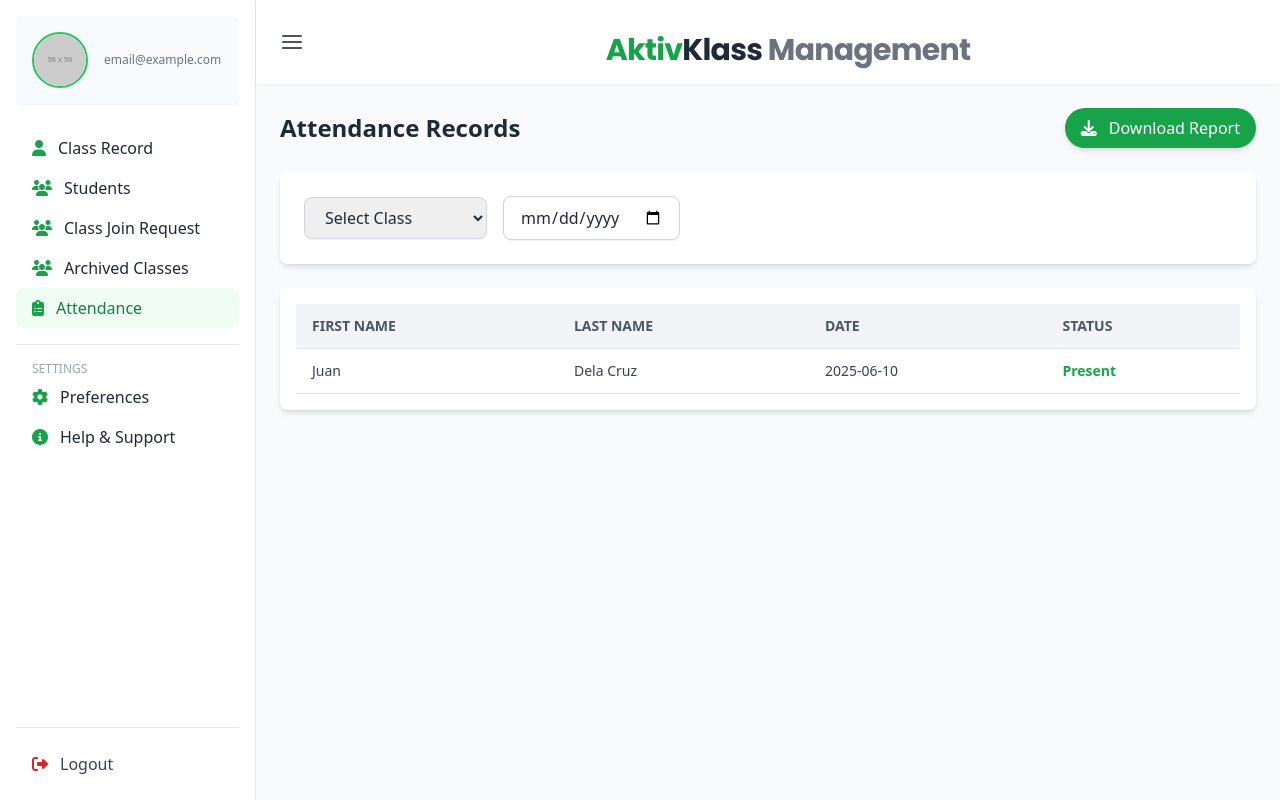
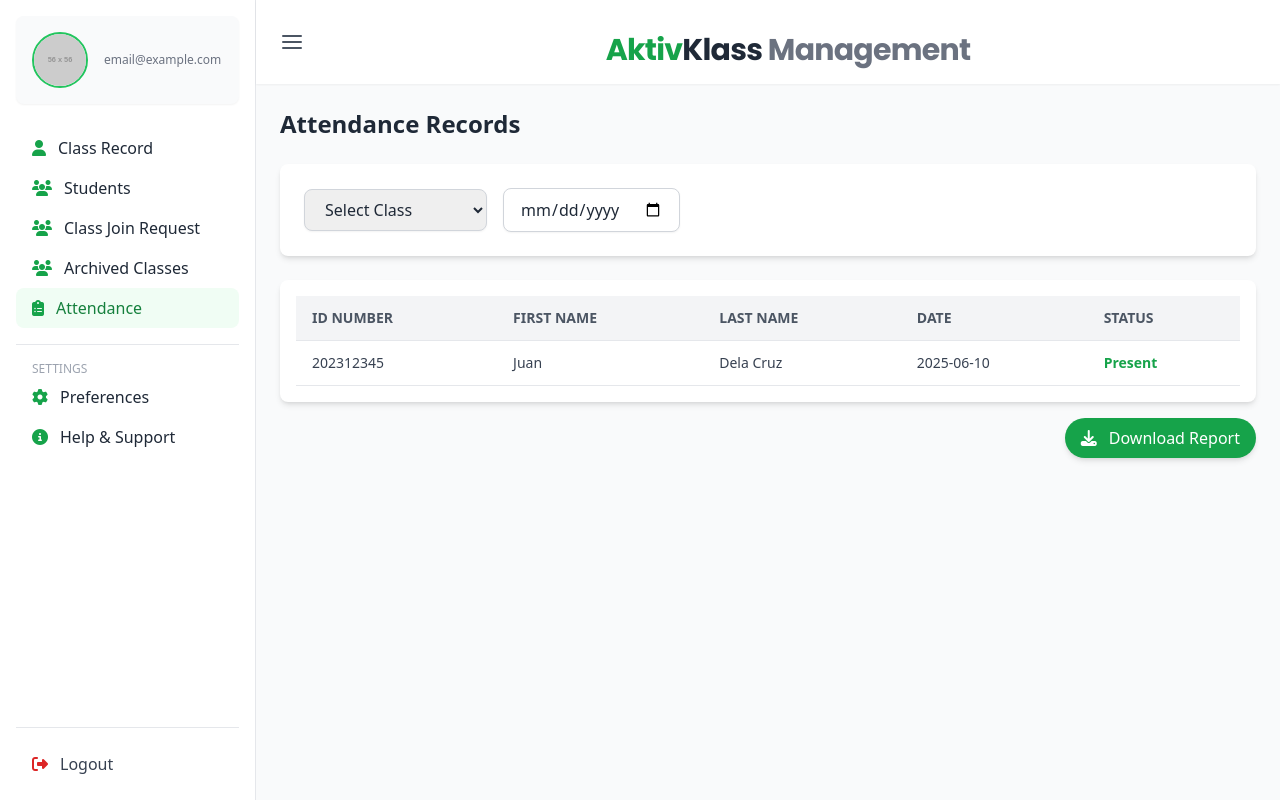
Before and after one commit to jomeamparo/aktivklass_csit327_g01, a Django app: page /faculty_attendance/ in a window 1280 px wide. Run offline with Django 5.2, Linux system fonts and the light colour scheme; grey boxes labelled with a size stand in for pictures from a placeholder-image service; some libraries are stand-ins or nearby versions.

Commit message:
feature/faculty_attendance/edit:revised code

```diff
--- a/templates/faculty_attendance/faculty_attendance.html
+++ b/templates/faculty_attendance/faculty_attendance.html
@@ -60,9 +60,6 @@
         <div class="container mx-auto">
           <div class="flex justify-between items-center mb-6">
             <h2 class="text-2xl font-bold text-gray-800">Attendance Records</h2>
-            <button class="bg-green-600 text-white px-4 py-2 rounded-full hover:bg-green-700 transition shadow-md">
-              <i class="fas fa-download mr-2"></i> Download Report
-            </button>
           </div>
 
           <div class="bg-white p-6 rounded-lg shadow-md mb-6">
@@ -81,6 +78,7 @@
             <table class="min-w-full border-collapse">
               <thead>
                 <tr class="bg-gray-100">
+                  <th class="py-3 px-4 text-left text-gray-600 uppercase text-sm font-semibold border-b border-gray-200">ID Number</th>
                   <th class="py-3 px-4 text-left text-gray-600 uppercase text-sm font-semibold border-b border-gray-200">First Name</th>
                   <th class="py-3 px-4 text-left text-gray-600 uppercase text-sm font-semibold border-b border-gray-200">Last Name</th>
                   <th class="py-3 px-4 text-left text-gray-600 uppercase text-sm font-semibold border-b border-gray-200">Date</th>
@@ -89,6 +87,7 @@
               </thead>
               <tbody>
                 <tr class="hover:bg-gray-50 transition duration-150 ease-in-out">
+                  <td class="py-3 px-4 border-b border-gray-200 text-sm text-gray-700">202312345</td>
                   <td class="py-3 px-4 border-b border-gray-200 text-sm text-gray-700">Juan</td>
                   <td class="py-3 px-4 border-b border-gray-200 text-sm text-gray-700">Dela Cruz</td>
                   <td class="py-3 px-4 border-b border-gray-200 text-sm text-gray-700">2025-06-10</td>
@@ -96,6 +95,13 @@
                 </tr>
               </tbody>
             </table>
+          </div>
+
+          <!-- Download Button Below the Table -->
+          <div class="flex justify-end mt-4">
+            <button class="bg-green-600 text-white px-4 py-2 rounded-full hover:bg-green-700 transition shadow-md">
+              <i class="fas fa-download mr-2"></i> Download Report
+            </button>
           </div>
         </div>
       </main>
```
Also changed, not shown: core/migrations/0004_student_status.py (added).
